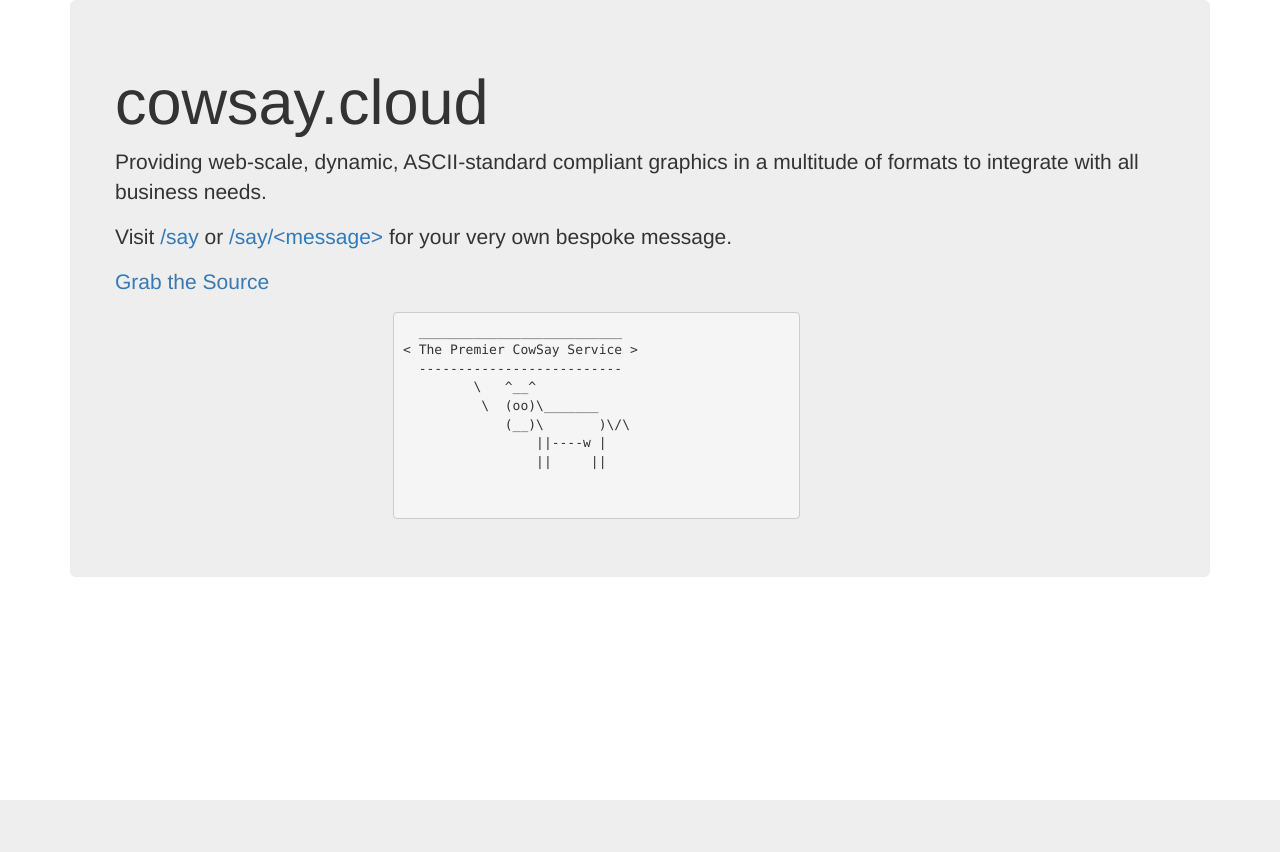
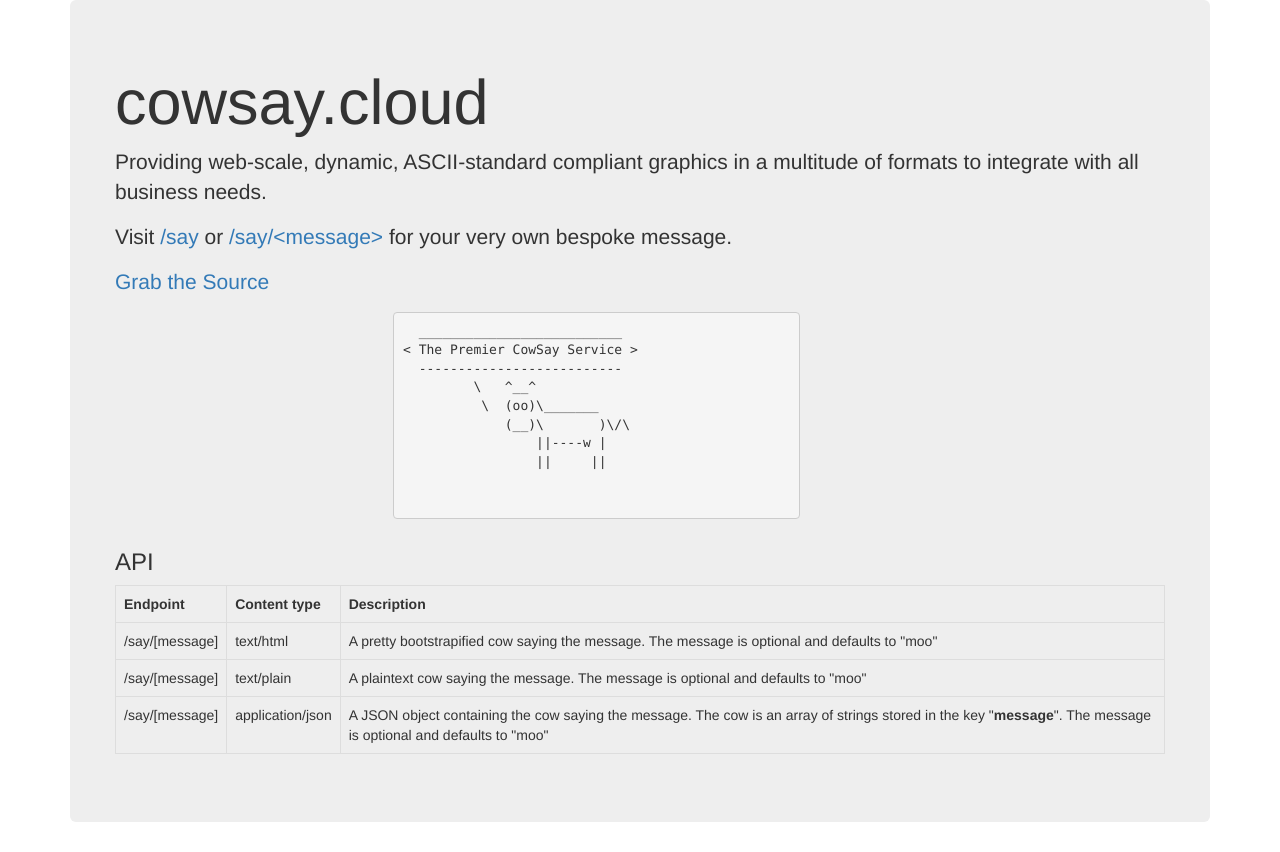
Before and after one commit to aginor/cowsay-as-a-service, a Flask app: page / in a window 1280 px wide. Before the commit the page ends 800 px from the top, so only its background shows below. Run offline with Flask 2, Linux system fonts and the light colour scheme; parts of the project's set-up code (start-up, migrations or seed data) failed here and were passed over; some libraries are stand-ins or nearby versions.

Commit message:
Add more content types and document the API better.
Content types now supported are "text/html", "text/plain", "application/json". The API is returning different responses based on the Accept header supplied by the client.

```diff
--- a/cowsay/app.py
+++ b/cowsay/app.py
@@ -1,7 +1,7 @@
-from flask import Flask
+from flask import Flask, jsonify
 from flask import render_template
 from flask_bootstrap import Bootstrap
-
+from flask_accept import accept, accept_fallback
 from cowsay_py import cowsay
 
 app = Flask(__name__)
@@ -12,17 +12,35 @@ app.config['BOOTSTRAP_SERVE_LOCAL'] = True
 app.config['FLASK_DEBUG'] = False
 app.config['TEMPLATES_AUTO_RELOAD'] = False
 
+
 @app.route('/')
 def index():
     cow = cowsay("The Premier CowSay Service")
     return render_template('index.html', message="cowsay.cloud", cow=cow)
 
+
 @app.route('/say')
 @app.route('/say/<message>')
+@accept("text/html")
 def say(message="moo"):
     cow = cowsay(message)
     return render_template('say.html', message=message, cow=cow)
 
 
+@say.support("application/json")
+def say_json(message="moo"):
+    cow = cowsay(message)
+    ret = {"message": cow.split('\n')}
+    return jsonify(ret)
+
+
+@say.support("text/plain")
+def say_json(message="moo"):
+    return cowsay(message)
+
+
+
+
+
 if __name__ == '__main__':
     app.run()
--- a/cowsay/cowsay_py.py
+++ b/cowsay/cowsay_py.py
@@ -16,7 +16,7 @@ def build_cow():
              (__)\       )\/\\
                  ||----w |
                  ||     ||
-    """
+"""
 
 
 def build_bubble(str, length=40):
--- a/cowsay/templates/index.html
+++ b/cowsay/templates/index.html
@@ -25,6 +25,32 @@
                         </pre>
                     </div>
                 </div>
+                <div class="row">
+                    <h3>API</h3>
+                    <table class="table table-bordered">
+                        <tr>
+                            <th>Endpoint</th>
+                            <th>Content type</th>
+                            <th>Description</th>
+                        </tr>
+                        <tr>
+                            <td>/say/[message]</td>
+                            <td>text/html</td>
+                            <td>A pretty bootstrapified cow saying the message. The message is optional and defaults to "moo"</td>
+                        </tr>
+                        <tr>
+                            <td>/say/[message]</td>
+                            <td>text/plain</td>
+                            <td>A plaintext cow saying the message. The message is optional and defaults to "moo"</td>
+                        </tr>
+                        <tr>
+                            <td>/say/[message]</td>
+                            <td>application/json</td>
+                            <td>A JSON object containing the cow saying the message. The cow is an array of strings stored in the key "<b>message</b>".
+                                The message is optional and defaults to "moo"</td>
+                        </tr>
+                    </table>
+                </div>
             </div>
         </div>
     </div>
--- a/requirements.txt
+++ b/requirements.txt
@@ -9,3 +9,4 @@ MarkupSafe==0.23
 visitor==0.1.3
 Werkzeug==0.11.15
 wheel==0.24.0
+flask-accept==0.0.3
```
